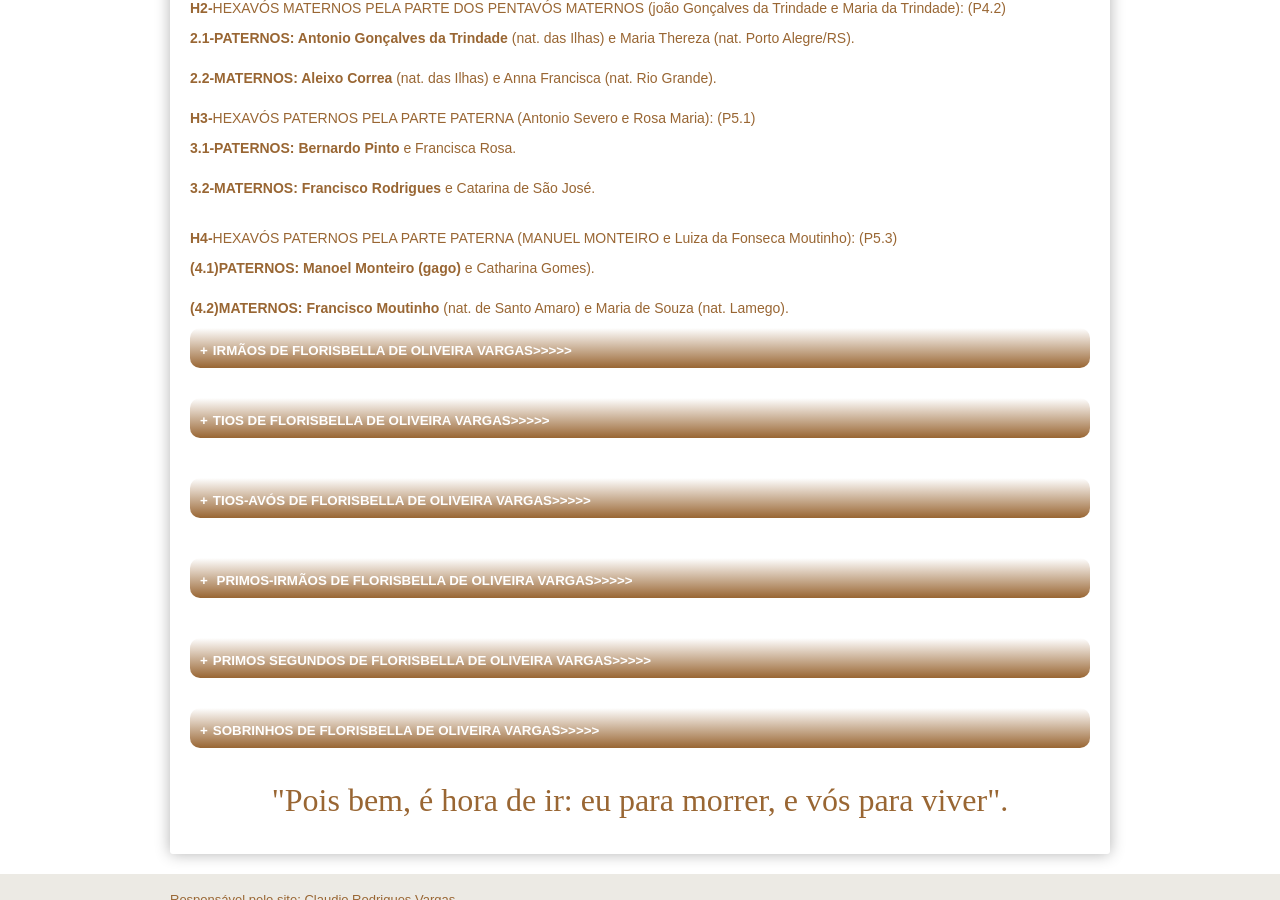
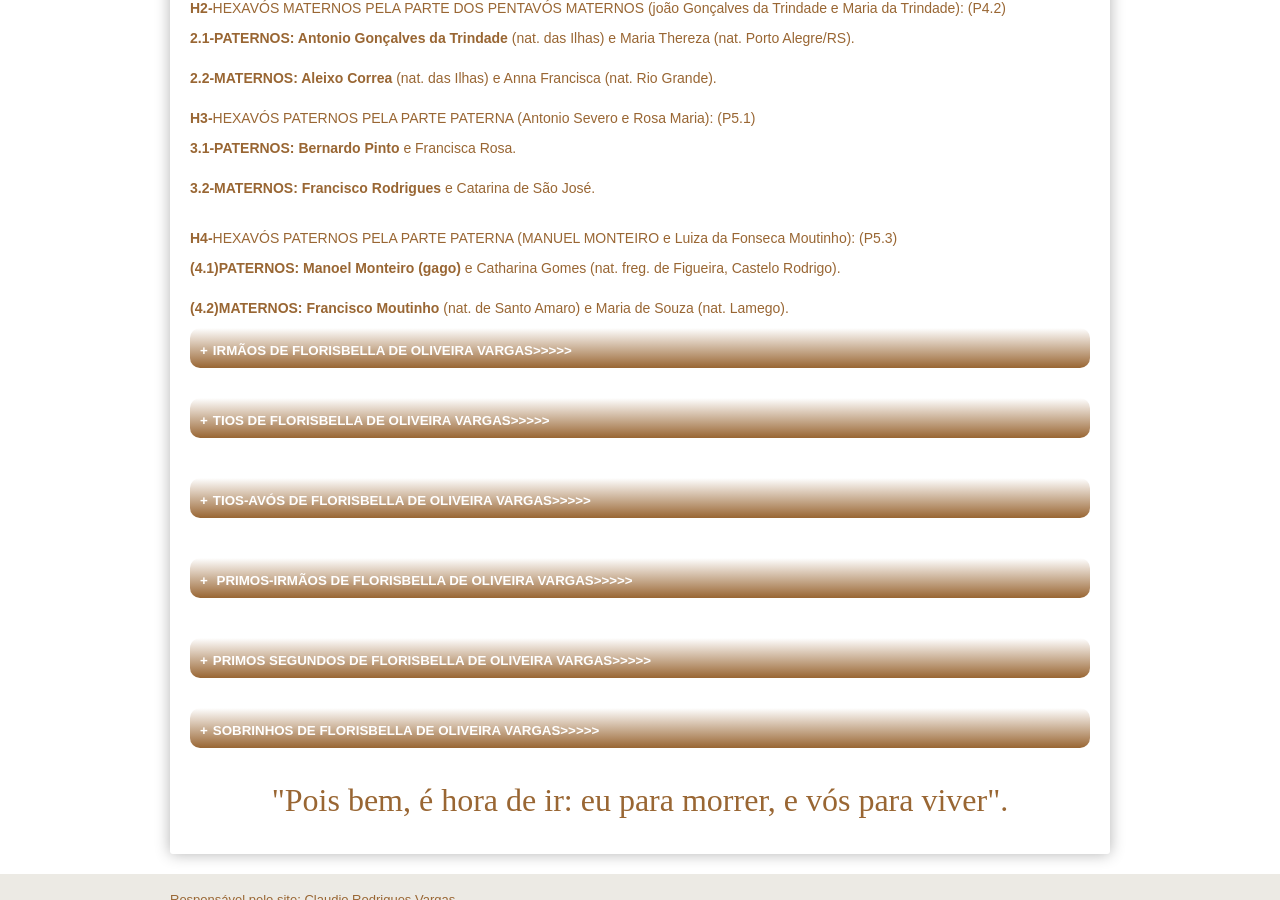
Before and after one commit to claudiovargas1955/claudiovargas1955.github.io, a Jekyll site: the page built from _pages/arvore-genealogica-de-costados-de-florisbella.html, in a window 1280 px wide and 900 px high, scrolled down 3420 px. Built offline with Jekyll 4.4.1, drawn with Linux system fonts in a browser that asks for light colours; some web fonts are replaced.

Commit message:
Update arvore-genealogica-de-costados-de-florisbella.html

```diff
--- a/_pages/arvore-genealogica-de-costados-de-florisbella.html
+++ b/_pages/arvore-genealogica-de-costados-de-florisbella.html
@@ -1029,7 +1029,7 @@
 <b>3.2-MATERNOS: Francisco Rodrigues </b>e Catarina de São José. </p><br>
 
 <p><b>H4-</b>HEXAVÓS PATERNOS PELA PARTE PATERNA (MANUEL MONTEIRO e Luiza da Fonseca Moutinho): (P5.3)</p>
-<p><b>(4.1)PATERNOS: Manoel Monteiro (gago) </b> e Catharina Gomes).<br><br>
+<p><b>(4.1)PATERNOS: Manoel Monteiro (gago) </b> e Catharina Gomes (nat. freg. de Figueira, Castelo Rodrigo).<br><br>
 
  <b>(4.2)MATERNOS: Francisco Moutinho </b>(nat. de Santo Amaro) </b>e Maria de Souza (nat. Lamego). <br>
 
```
